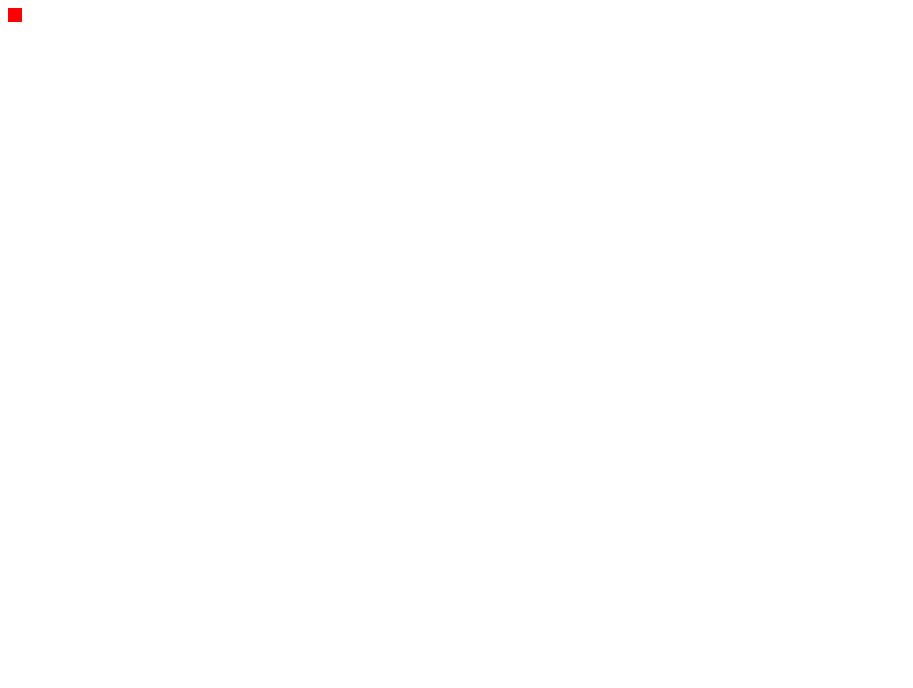
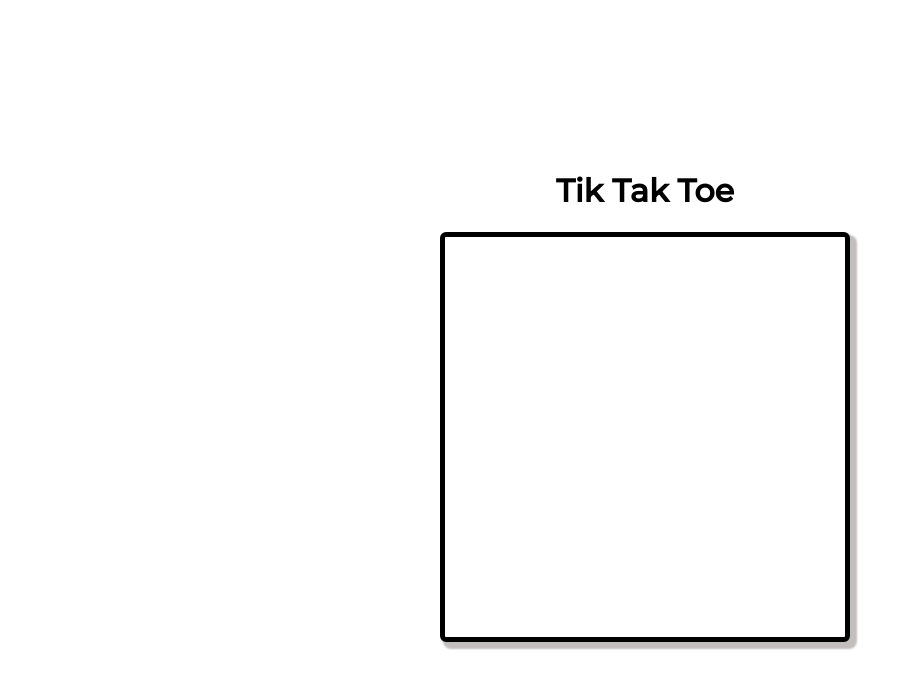
Before and after one commit to smenaquispe/michi, a React (Vite) app in the folder app/: page / in a window 1280 px wide. Shown: the top 688 px of the page, without its empty margins (0-913 px from the left). Built offline with nearby package versions, Linux system fonts and the light colour scheme.

Commit message:
playground and table have styles

```diff
--- a/app/index.html
+++ b/app/index.html
@@ -4,8 +4,17 @@
     <meta charset="UTF-8" />
     <link rel="icon" type="image/svg+xml" href="/vite.svg" />
     <meta name="viewport" content="width=device-width, initial-scale=1.0" />
-    <title>Vite App</title>
+    <title>Michi</title>
+    <link rel="preconnect" href="https://fonts.googleapis.com">
+    <link rel="preconnect" href="https://fonts.gstatic.com" crossorigin>
+    <link href="https://fonts.googleapis.com/css2?family=Montserrat:wght@300;500&display=swap" rel="stylesheet">
   </head>
+
+    <style>
+      body {
+        font-family: 'Montserrat', sans-serif;
+      }
+    </style>
   <body>
     <div id="app"></div>
     <script type="module" src="/main.jsx"></script>
--- a/app/src/App.jsx
+++ b/app/src/App.jsx
@@ -1,7 +1,7 @@
-import Table from "./components/Table"
+import PlayGround from "./components/PlayGround"
 
 function App () {
-    return <Table />
+    return <PlayGround />
 }
 
 export default App
--- /dev/null
+++ b/app/src/components/PlayGround.jsx
@@ -0,0 +1,13 @@
+import styles from './PlayGround.module.css'
+import Table from "./Table";
+
+function PlayGround () {
+    return (
+        <main className={styles.playground}>
+            <h1>Tik Tak Toe</h1>
+            <Table />
+        </main>
+    )
+}
+
+export default PlayGround;
--- /dev/null
+++ b/app/src/components/PlayGround.module.css
@@ -0,0 +1,14 @@
+.playground {
+    position: absolute;
+    display: flex;
+    justify-content: center;
+    margin: 0 auto;
+    flex-direction: column;
+
+    left: calc(50% - 200px);
+    top: calc(50% - 250px);
+}
+
+.playground h1 {
+    text-align: center;
+}
--- a/app/src/components/Table.jsx
+++ b/app/src/components/Table.jsx
@@ -2,23 +2,25 @@ import styles from './Table.module.css'
 
 function Table () {
     return (
-        <table className={styles.table}>
-            <tr>
-                <td></td>
-                <td></td>
-                <td></td>
-            </tr>
-            <tr>
-                <td></td>
-                <td></td>
-                <td></td>
-            </tr>
-            <tr>
-                <td></td>
-                <td></td>
-                <td></td>
-            </tr>
-        </table>
+        <article className={styles.table}>
+            <section>
+                <div></div>
+                <div></div>
+                <div></div>
+            </section>
+
+            <section>
+                <div></div>
+                <div></div>
+                <div></div>
+            </section>
+
+            <section>
+                <div></div>
+                <div></div>
+                <div></div>
+            </section>
+        </article>
     )
 }
 
--- a/app/src/components/Table.module.css
+++ b/app/src/components/Table.module.css
@@ -1,3 +1,8 @@
 .table {
-    background-color: red;
+    background-color: white;
+    width: 400px;
+    height: 400px;
+    border: solid 5px black;
+    border-radius: 6px;
+    box-shadow: 5px 5px 2px 2px rgb(194, 190, 190);
 }
```
